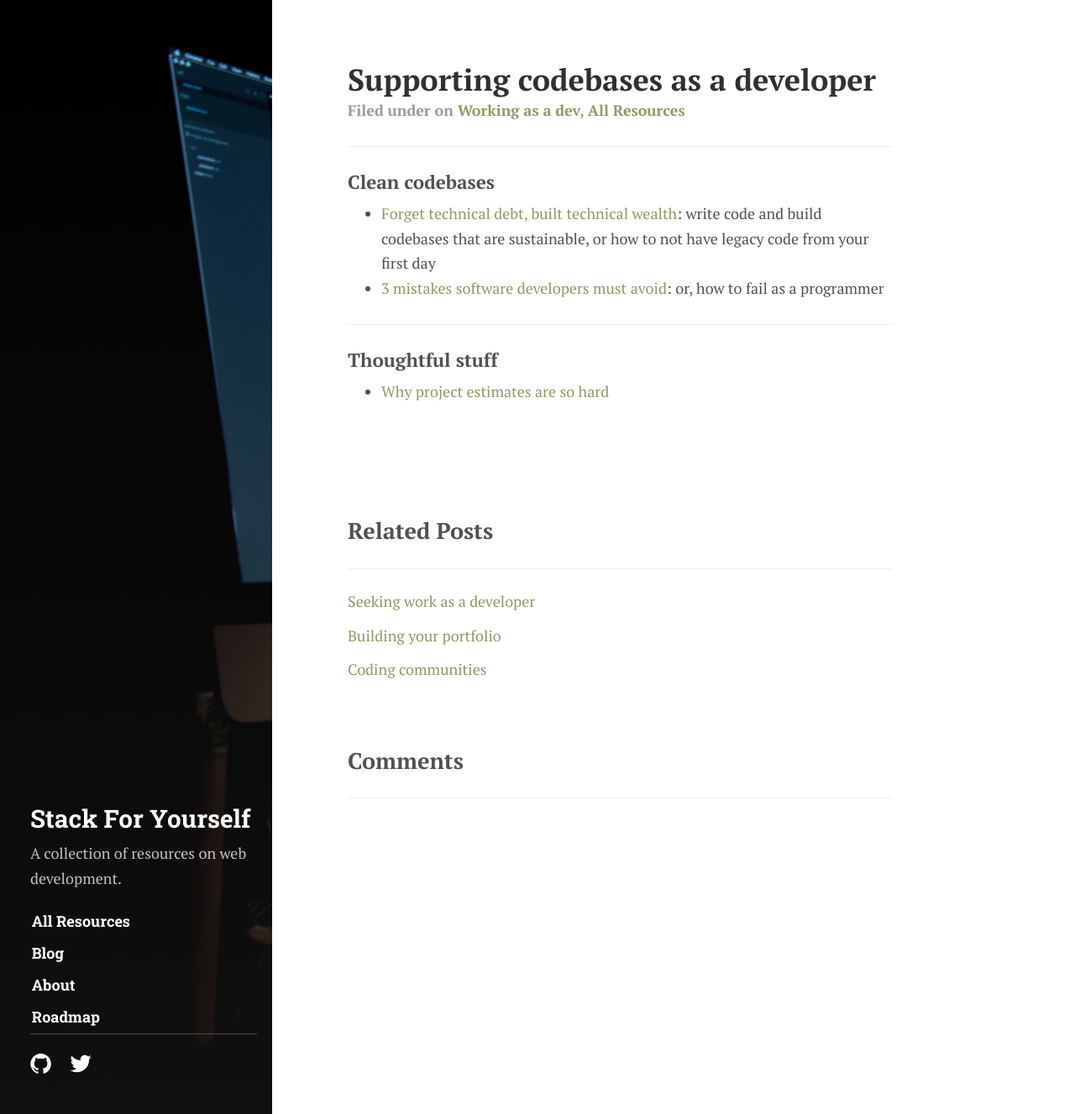
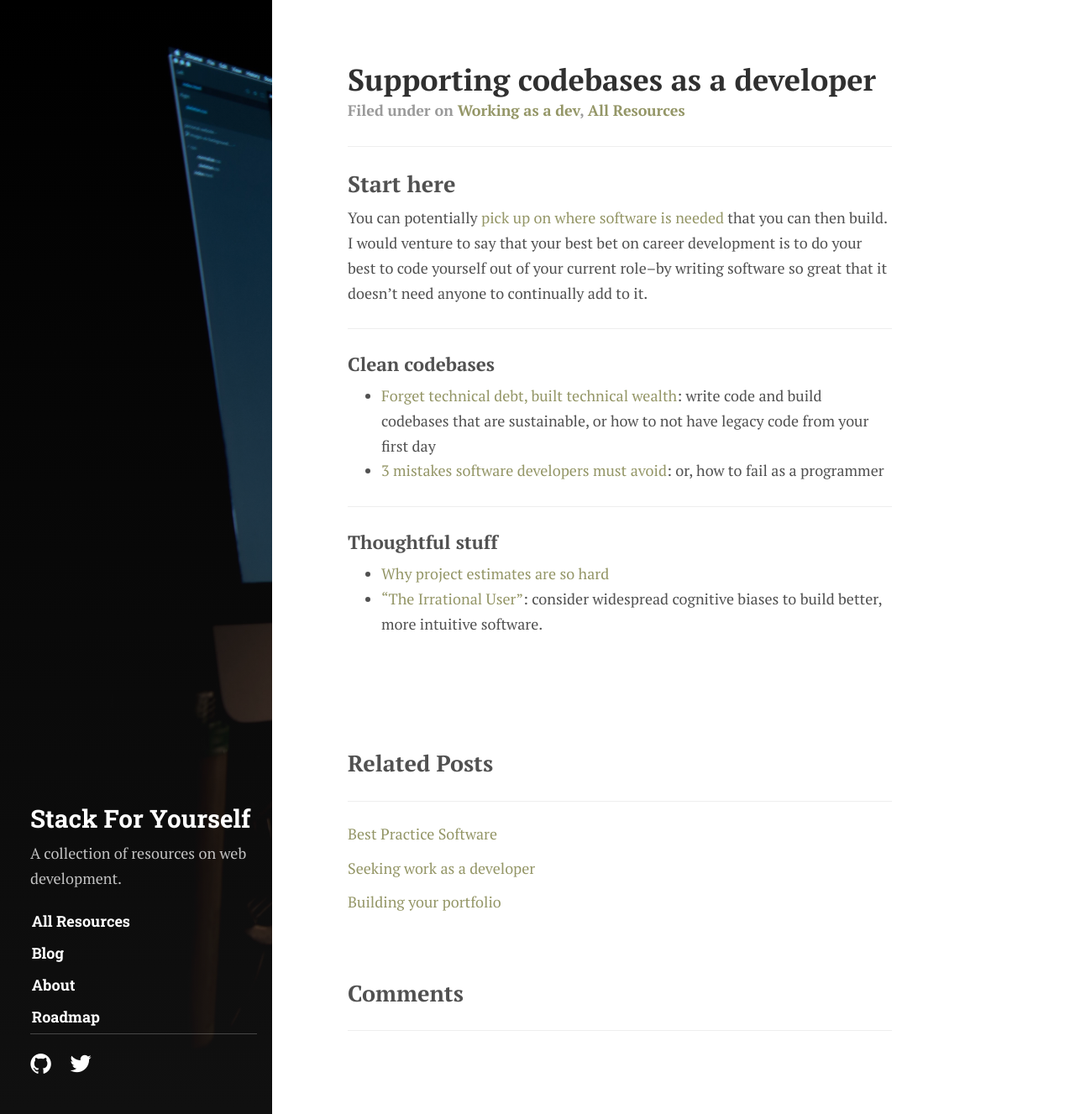
Before and after one commit to mindplace/stack-for-yourself, a Jekyll site: the page built from _posts/2016-05-01-supporting-codebase-at-work.md, in a window 1280 px wide and 1327 px high. Shown: the whole window at 84% size. Built offline with Jekyll 4.4.1, drawn with Linux system fonts in a browser that asks for light colours; some web fonts are replaced; comment, search, counter and statistics services are not loaded.

Commit message:
add new links, create new file

```diff
--- a/_posts/2016-05-01-supporting-codebase-at-work.md
+++ b/_posts/2016-05-01-supporting-codebase-at-work.md
@@ -4,6 +4,14 @@ title: "Supporting codebases as a developer"
 shortnote:
 tags: [working, all]
 ---
+
+## Start here
+
+You can potentially [pick up on where software is needed](https://medium.com/making-lost-my-name/the-scent-of-software-3bba0d9ab36e#.alat0k7z7) that you can then build. I would venture to say that your best bet on career development is to do your best to code yourself out of your current role--by writing software so great that it doesn't need anyone to continually add to it.
+
+
+
+<hr>
 
 ### Clean codebases
 * [Forget technical debt, built technical wealth](http://firstround.com/review/forget-technical-debt-heres-how-to-build-technical-wealth/?ct=t(How_Does_Your_Leadership_Team_Rate_12_3_2015)): write code and build codebases that are sustainable, or how to not have legacy code from your first day
@@ -13,3 +21,4 @@ tags: [working, all]
 
 ### Thoughtful stuff
 * [Why project estimates are so hard](http://chrismm.com/blog/project-delays-why-software-estimates/)
+* ["The Irrational User"](https://medium.com/@alvinhsia/cognitive-bias-ad5f9fe7f59b#.tqyud3h44): consider widespread cognitive biases to build better, more intuitive software.
```
Also changed, not shown: _posts/2016-05-01-coding-community.md (+2 -0 lines), _posts/2016-05-01-seeking-dev-work.md (+3 -2 lines), _posts/2016-07-01-ruby-rails.md (+2 -1 lines), _posts/2016-11-01-best-practice-software.md (added, +16 -0 lines).
